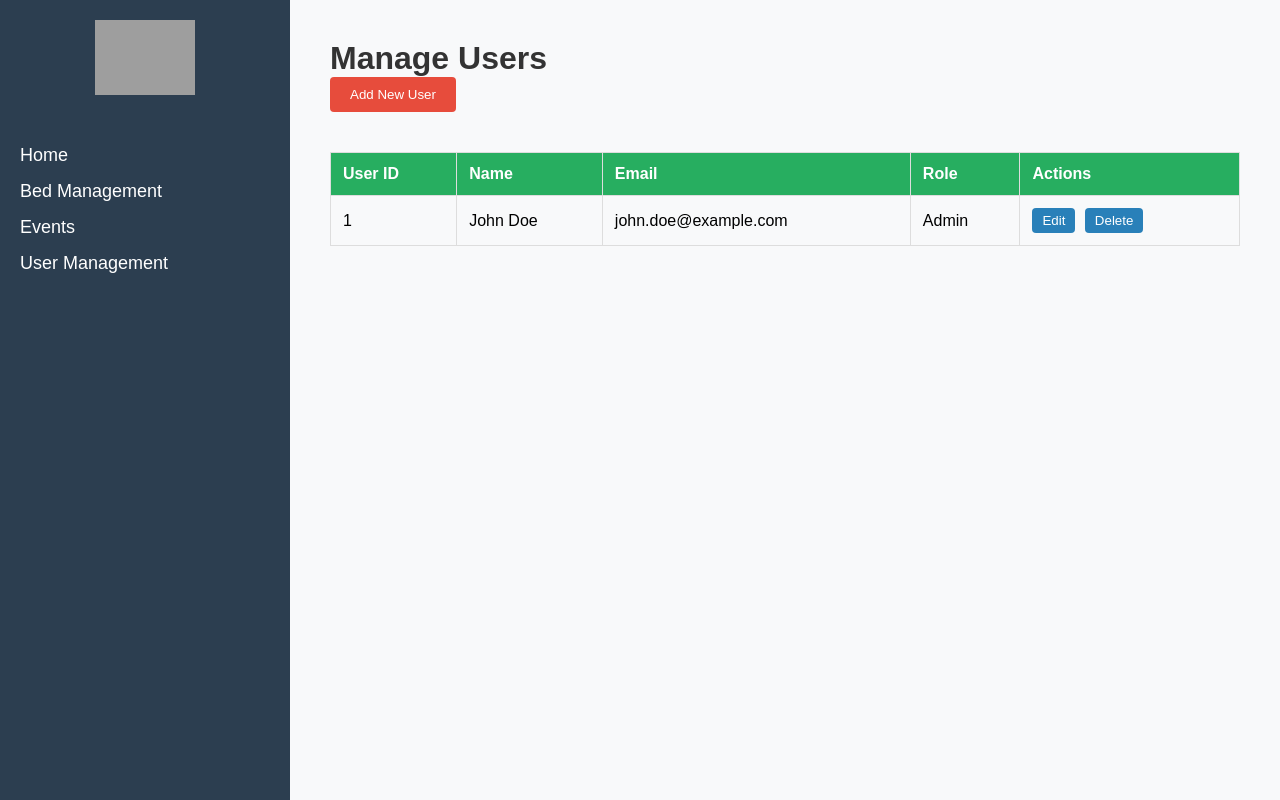
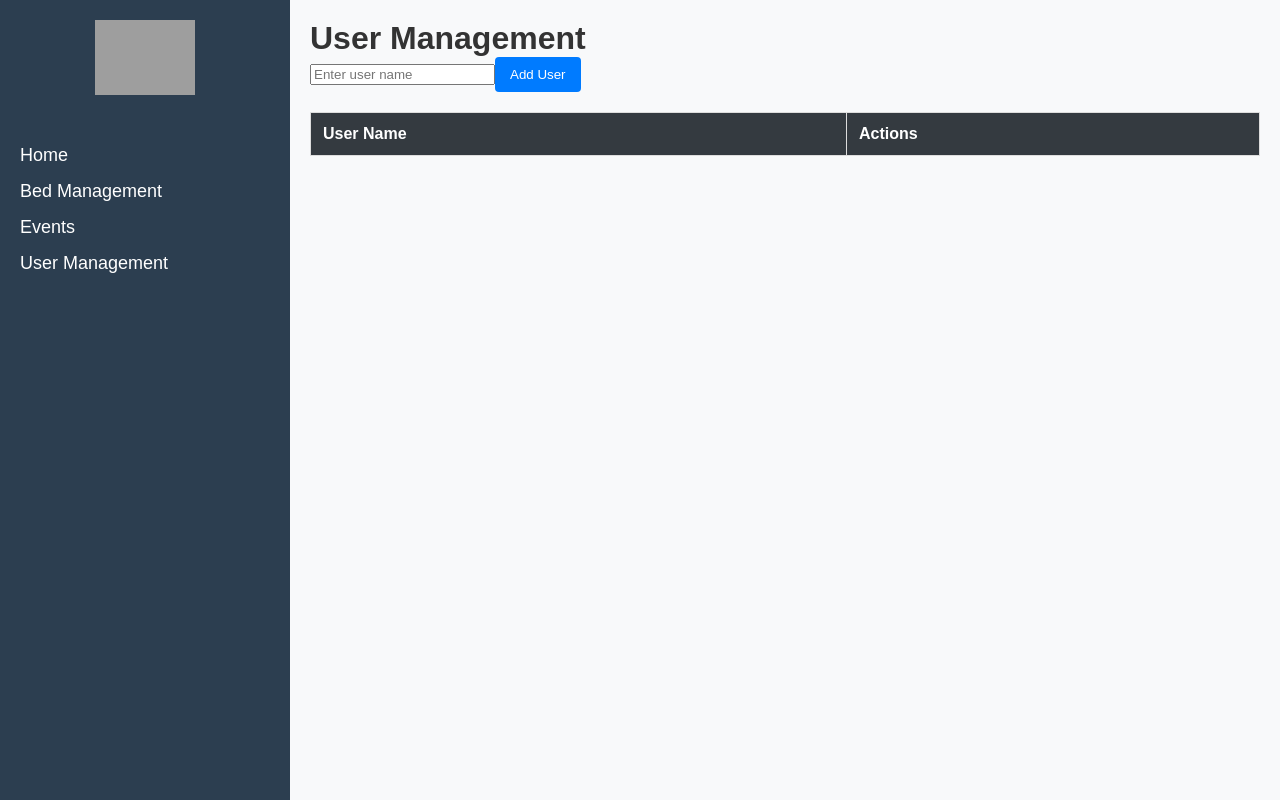
Before and after one commit to JamesRandall5/healthcare-calendar, a React app: page /users in a window 1280 px wide. Built offline with nearby package versions, Linux system fonts and the light colour scheme; grey boxes are pictures that could not be loaded.

Commit message:
Update UserManagement.js

```diff
--- a/src/pages/UserManagement.js
+++ b/src/pages/UserManagement.js
@@ -1,29 +1,56 @@
-import React from 'react';
+// src/pages/UserManagement.js
+import React, { useState } from 'react';
 import './UserManagement.css';
 
 const UserManagement = () => {
+    const [users, setUsers] = useState([]);
+    const [newUser, setNewUser] = useState('');
+
+    const addUser = () => {
+        if (newUser.trim()) {
+            setUsers([...users, { id: Date.now(), name: newUser }]);
+            setNewUser('');
+        }
+    };
+
+    const editUser = (id) => {
+        const name = prompt('Enter new name for the user:');
+        if (name) {
+            setUsers(users.map(user => user.id === id ? { ...user, name } : user));
+        }
+    };
+
+    const deleteUser = (id) => {
+        setUsers(users.filter(user => user.id !== id));
+    };
+
     return (
-        <div className="container">
-            <h1>Manage Users</h1>
-            <button className="add-user-btn">Add New User</button>
-            <table className="user-table">
+        <div className="user-management">
+            <h1>User Management</h1>
+            <input
+                type="text"
+                value={newUser}
+                onChange={(e) => setNewUser(e.target.value)}
+                placeholder="Enter user name"
+            />
+            <button onClick={addUser}>Add User</button>
+            <table>
                 <thead>
                     <tr>
-                        <th>User ID</th>
-                        <th>Name</th>
-                        <th>Email</th>
-                        <th>Role</th>
+                        <th>User Name</th>
                         <th>Actions</th>
                     </tr>
                 </thead>
                 <tbody>
-                    <tr>
-                        <td>1</td>
-                        <td>John Doe</td>
-                        <td>john.doe@example.com</td>
-                        <td>Admin</td>
-                        <td><button>Edit</button> <button>Delete</button></td>
-                    </tr>
+                    {users.map(user => (
+                        <tr key={user.id}>
+                            <td>{user.name}</td>
+                            <td>
+                                <button onClick={() => editUser(user.id)}>Edit</button>
+                                <button onClick={() => deleteUser(user.id)}>Delete</button>
+                            </td>
+                        </tr>
+                    ))}
                 </tbody>
             </table>
         </div>
```
